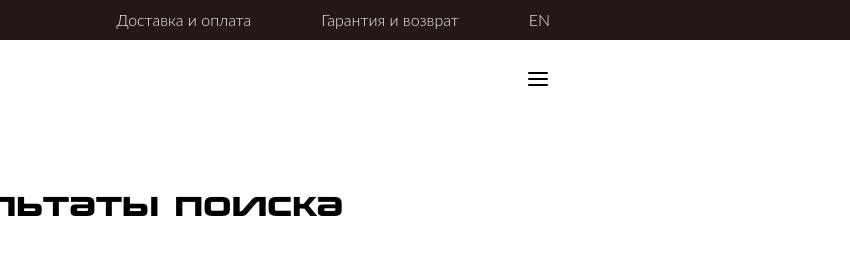
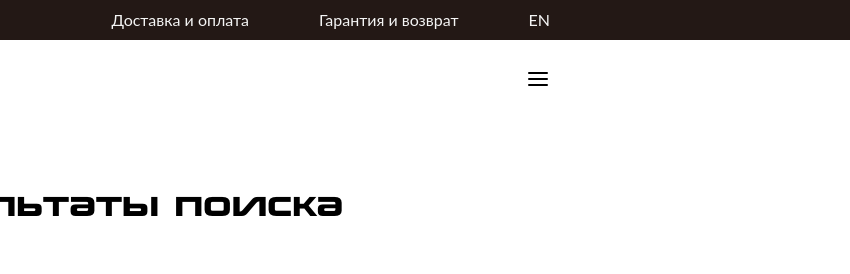
Before and after one commit to uhsmsc/urban-dwelling, a plain HTML site: page index.html in a window 1280 px wide. Shown: the top 274 px of the page, 430-1280 px from the left. Drawn offline with Linux system fonts and the light colour scheme; a web font is replaced by a local one.

Commit message:
Fix font weight

```diff
--- a/scss/blocks/_info.scss
+++ b/scss/blocks/_info.scss
@@ -21,4 +21,8 @@
 .info nav {
   display: flex;
   gap: 70px;
+
+  a {
+    font-weight: 400;
+  }
 }
```
Also changed, not shown: css/main.css, css/main.min.css.
